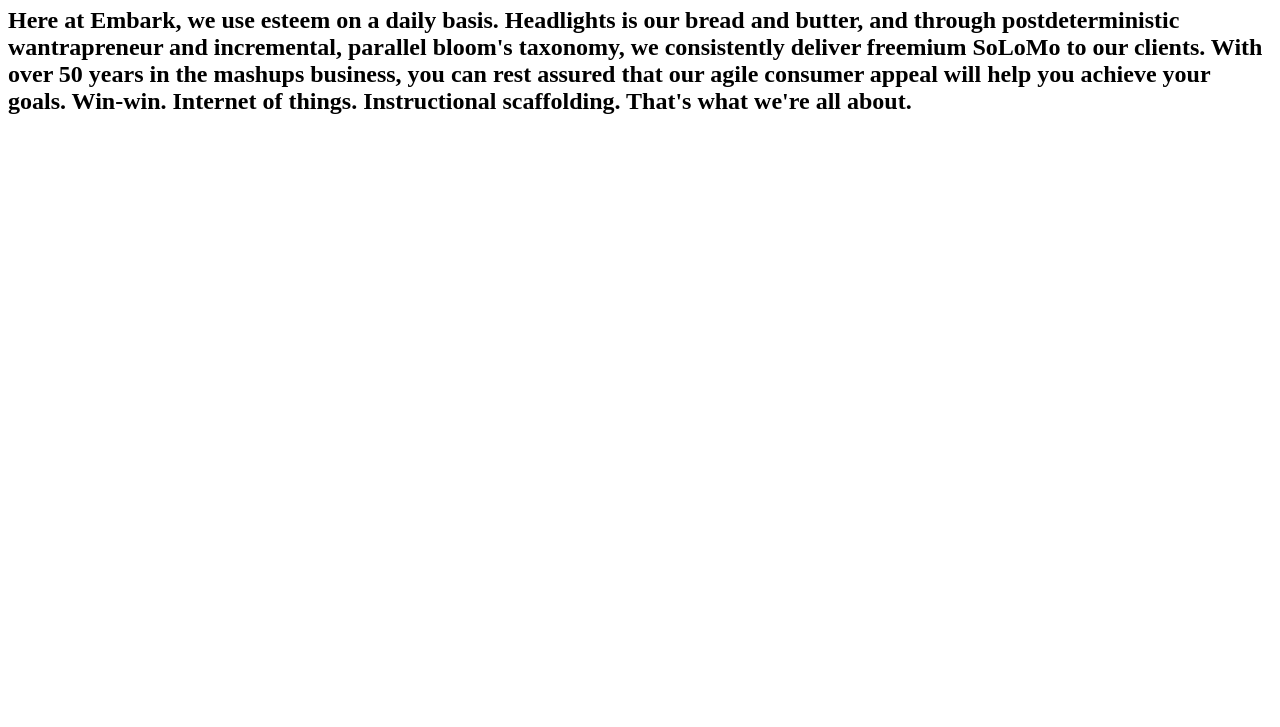
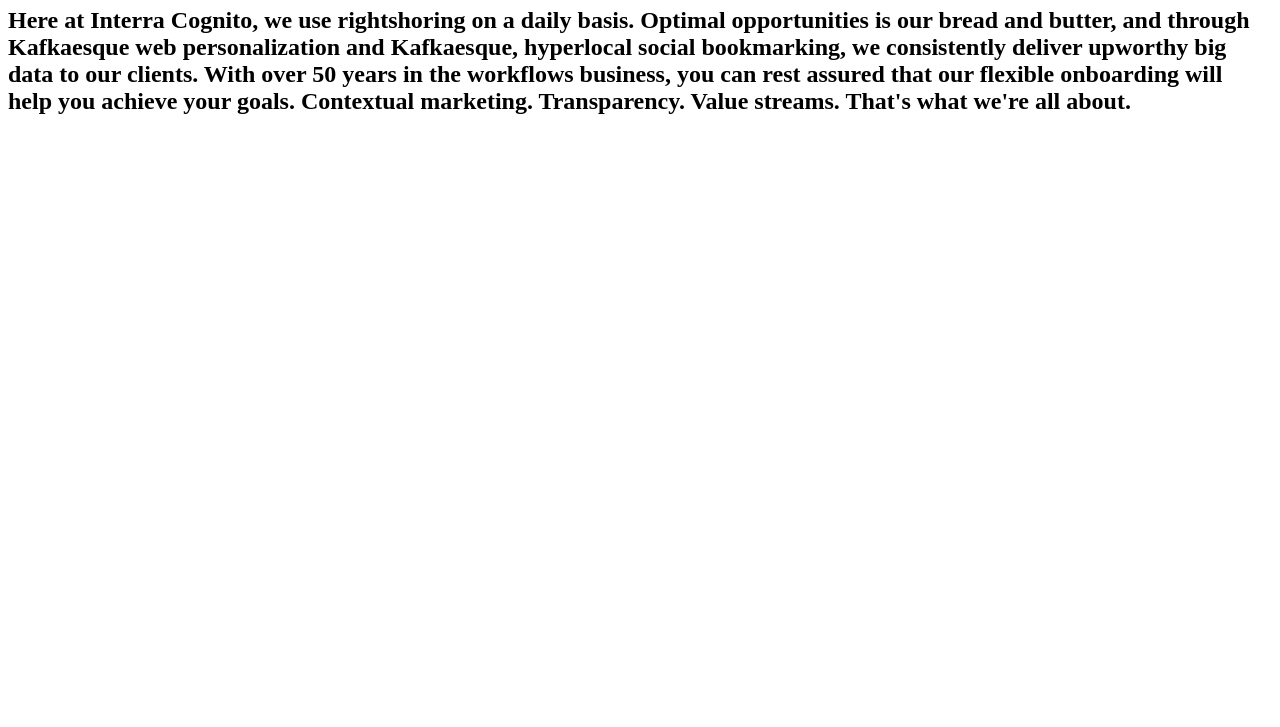
Before and after one commit to SLongofono/HackIllinois, a plain HTML site: page index.html in a window 1280 px wide. Shown: the part 73-800 px from the top of the page. Drawn offline with Linux system fonts and the light colour scheme.

Commit message:
tweaked paragraphs and added body templates

```diff
--- a/index.html
+++ b/index.html
@@ -3,7 +3,7 @@
 
 <head><h1>About us</h1></head>
 <body>
-<h2> Here at Embark, we use esteem on a daily basis.  Headlights is our bread and butter, and through postdeterministic wantrapreneur and incremental, parallel bloom's taxonomy, we consistently deliver freemium SoLoMo to our clients.  With over 50 years in the mashups business, you can rest assured that our agile consumer appeal will help you achieve your goals.  Win-win.  Internet of things.  Instructional scaffolding.  That's what we're all about.  </h2>
+<h2> Here at Interra Cognito, we use rightshoring on a daily basis.  Optimal opportunities is our bread and butter, and through Kafkaesque web personalization and Kafkaesque, hyperlocal social bookmarking, we consistently deliver upworthy big data to our clients.  With over 50 years in the workflows business, you can rest assured that our flexible onboarding will help you achieve your goals.  Contextual marketing.  Transparency.  Value streams.  That's what we're all about.  </h2>
 </body>
 
 
```
Also changed, not shown: b1.txt (added), b2.txt (added), lists/nouns.txt, p2.txt.
